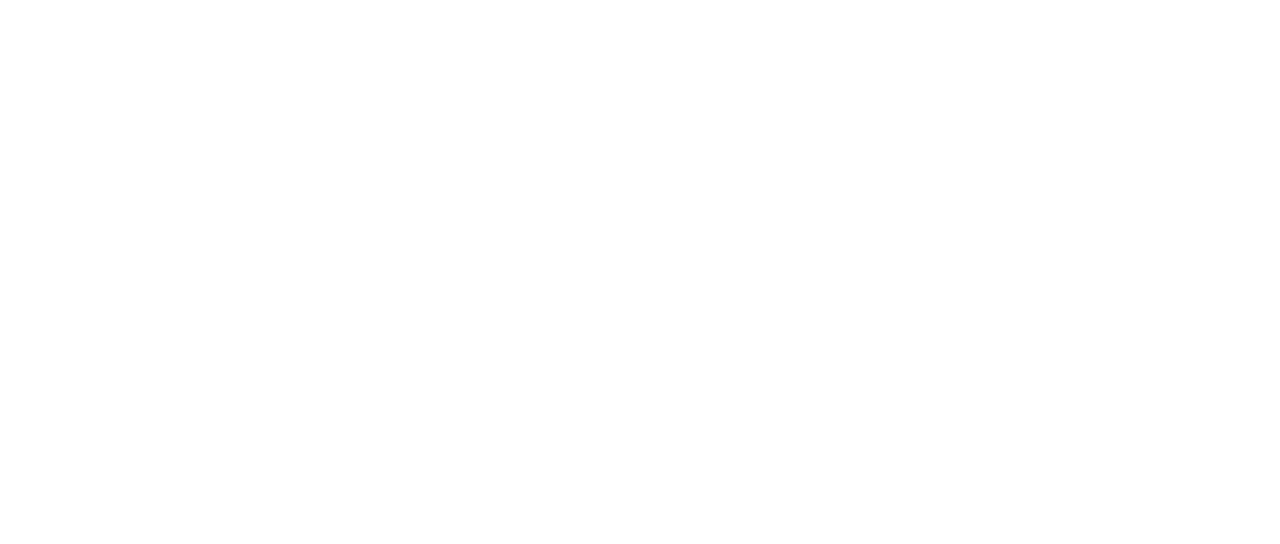
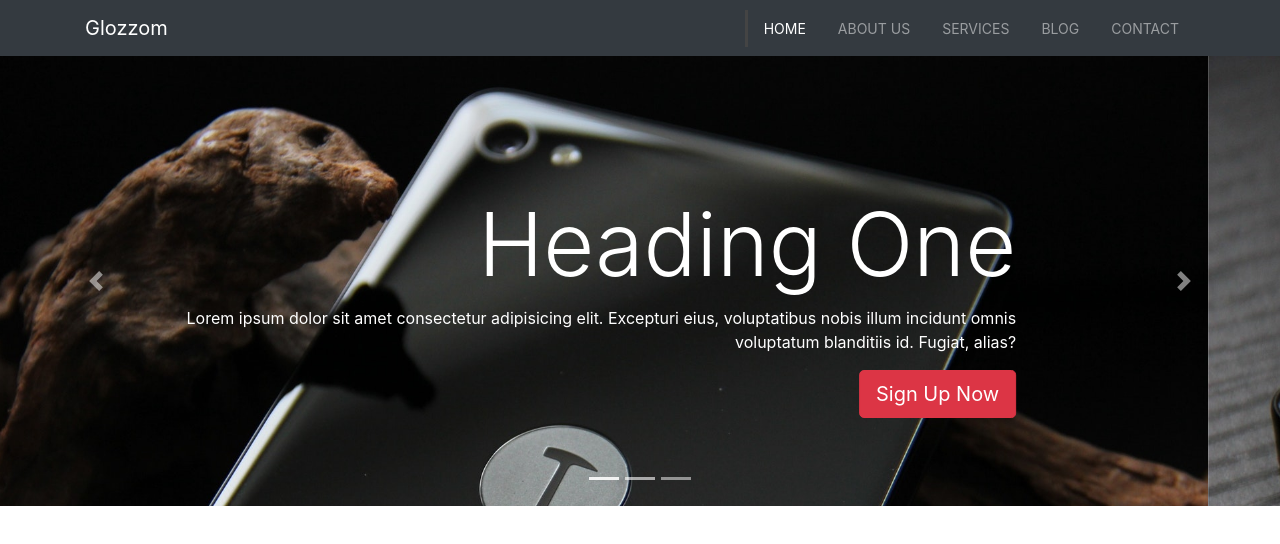
Before and after one commit to fakhrulalamyamin/glozzom, a plain HTML site: page index.html in a window 1280 px wide. Drawn offline with Linux system fonts and the light colour scheme.

Commit message:
nav and carousel

```diff
--- a/css/style.css
+++ b/css/style.css
@@ -0,0 +1,27 @@
+.navbar .nav-link {
+    font-size: 14px;
+    text-transform: uppercase;
+    padding-left: 1rem !important;
+    padding-right: 1rem !important;
+}
+
+.navbar .nav-item.active {
+    border-left: 3px solid #444;
+}
+
+.carousel-item {
+    height: 450px;
+}
+
+.carousel-img-1 {
+    background-image: url(../img/image1.jpg);
+    background-size: cover;
+}
+.carousel-img-2 {
+    background-image: url(../img/image2.jpg);
+    background-size: cover;
+}
+.carousel-img-3 {
+    background-image: url(../img/image3.jpg);
+    background-size: cover;
+}
--- a/index.html
+++ b/index.html
@@ -1,25 +1,122 @@
 <!DOCTYPE html>
 <html lang="en">
-<head>
-    <meta charset="UTF-8">
-    <meta name="viewport" content="width=device-width, initial-scale=1.0">
+  <head>
+    <meta charset="UTF-8" />
+    <meta name="viewport" content="width=device-width, initial-scale=1.0" />
 
     <!-- Link to CSS -->
-    <link rel="stylesheet" type="text/css" href="css/bootstrap.min.css">
-    <link rel="stylesheet" type="text/css" href="css/style.css">
+    <link rel="stylesheet" type="text/css" href="css/bootstrap.min.css" />
+    <link rel="stylesheet" type="text/css" href="css/style.css" />
 
     <!-- Link to fontawesome -->
-    <script src="https://kit.fontawesome.com/af8280ea86.js" crossorigin="anonymous"></script>
+    <script
+      src="https://kit.fontawesome.com/af8280ea86.js"
+      crossorigin="anonymous"
+    ></script>
 
-    <title>Bootstrap Theme</title>
-</head>
-<body>
-    <!-- Start Here -->
+    <title>Glozzom</title>
+  </head>
+  <body>
+    <nav class="navbar navbar-expand-sm navbar-dark bg-dark">
+      <div class="container">
+        <a href="index.html" class="navbar-brand">Glozzom</a>
+        <button
+          class="navbar-toggler"
+          data-toggle="collapse"
+          data-target="#navbarCollapse"
+        >
+          <span class="navbar-toggler-icon"></span>
+        </button>
+        <div class="navbar-collapse collapse" id="navbarCollapse">
+          <ul class="navbar-nav ml-auto">
+            <li class="nav-item active">
+              <a href="index.html" class="nav-link">Home</a>
+            </li>
+            <li class="nav-item">
+              <a href="about.html" class="nav-link">About Us</a>
+            </li>
+            <li class="nav-item">
+              <a href="services.html" class="nav-link">Services</a>
+            </li>
+            <li class="nav-item">
+              <a href="blog.html" class="nav-link">Blog</a>
+            </li>
+            <li class="nav-item">
+              <a href="contact.html" class="nav-link">Contact</a>
+            </li>
+          </ul>
+        </div>
+      </div>
+    </nav>
+
+    <!-- SHOWCASE CAROUSEL -->
+    <div id="myCarousel" class="carousel slide" data-ride="carousel">
+      <ol class="carousel-indicators">
+        <li data-target="#myCarousel" data-slide-to="0" class="active"></li>
+        <li data-target="#myCarousel" data-slide-to="1"></li>
+        <li data-target="#myCarousel" data-slide-to="2"></li>
+      </ol>
+      <div class="carousel-inner">
+        <div class="carousel-item carousel-img-1 active">
+          <div class="carousel-caption d-none d-sm-block mb-5 text-right">
+            <h1 class="display-2">Heading One</h1>
+            <p>
+              Lorem ipsum dolor sit amet consectetur adipisicing elit. Excepturi
+              eius, voluptatibus nobis illum incidunt omnis voluptatum
+              blanditiis id. Fugiat, alias?
+            </p>
+            <a href="#" class="btn btn-danger btn-lg">Sign Up Now</a>
+          </div>
+        </div>
+        <div class="carousel-item carousel-img-2">
+          <div class="carousel-caption d-none d-sm-block mb-5">
+            <h1 class="display-2">Heading Two</h1>
+            <p>
+              Lorem ipsum dolor sit amet consectetur adipisicing elit. Excepturi
+              eius, voluptatibus nobis illum incidunt omnis voluptatum
+              blanditiis id. Fugiat, alias?
+            </p>
+            <a href="#" class="btn btn-success btn-lg">Learn More</a>
+          </div>
+        </div>
+        <div class="carousel-item carousel-img-3">
+          <div class="carousel-caption d-none d-sm-block mb-5 text-left">
+            <h1 class="display-2">Heading Three</h1>
+            <p>
+              Lorem ipsum dolor sit amet consectetur adipisicing elit. Excepturi
+              eius, voluptatibus nobis illum incidunt omnis voluptatum
+              blanditiis id. Fugiat, alias?
+            </p>
+            <a href="#" class="btn btn-primary btn-lg">Learn More</a>
+          </div>
+        </div>
+      </div>
+      <a
+        class="carousel-control-prev"
+        href="#myCarousel"
+        role="button"
+        data-slide="prev"
+      >
+        <span class="carousel-control-prev-icon" aria-hidden="true"></span>
+        <span class="sr-only">Previous</span>
+      </a>
+      <a
+        class="carousel-control-next"
+        href="#myCarousel"
+        role="button"
+        data-slide="next"
+      >
+        <span class="carousel-control-next-icon" aria-hidden="true"></span>
+        <span class="sr-only">Next</span>
+      </a>
+    </div>
+
+    <!--  -->
 
     <!-- Link to JS -->
     <script src="js/jquery-3.5.1.min.js"></script>
     <script src="js/popper.min.js"></script>
     <script src="js/bootstrap.min.js"></script>
     <script src="js/app.js"></script>
-</body>
+  </body>
 </html>
```
Also changed, not shown: 1 other file.
